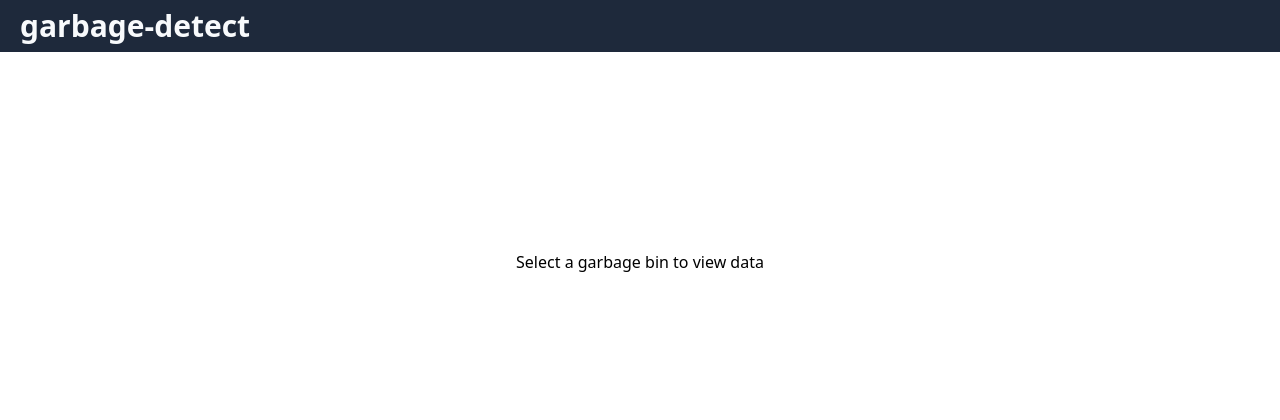
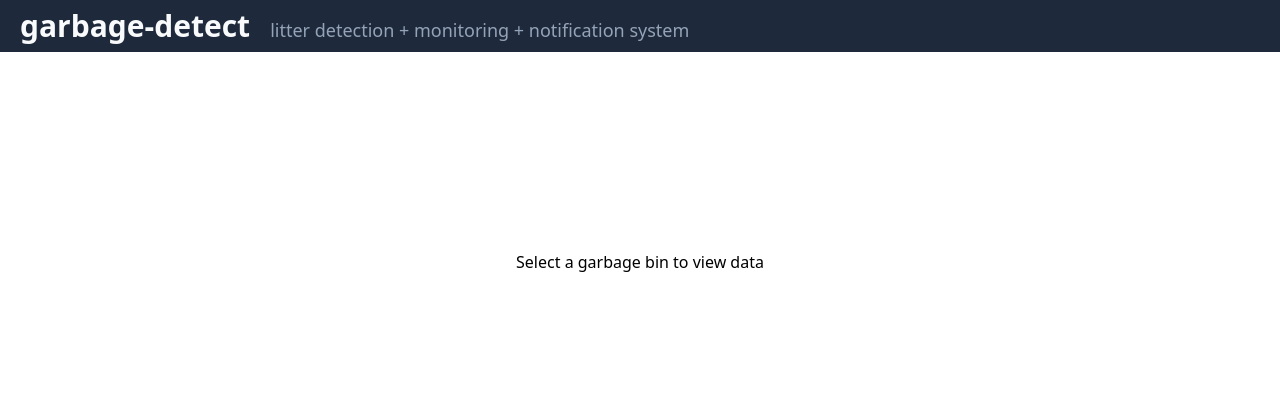
Before and after one commit to dogshadow272/Garbage-Detector, a Flask app: page / in a window 1280 px wide. Shown: the top 420 px of the page. Run offline with Flask 2, Linux system fonts and the light colour scheme; style sheets or scripts are compiled from the project's sources.

Commit message:
Header bar subtitle

```diff
--- a/src/templates/base.html
+++ b/src/templates/base.html
@@ -10,12 +10,17 @@
 </head>
 
 <body class="flex flex-col justify-between h-full">
-    <a href="/" class="text-3xl font-bold text-slate-50 bg-slate-800 py-2 pl-5">garbage-detect</a>
+    <header class="flex gap-5 items-end bg-slate-800 py-2 pl-5">
+        <a href="/" class="text-3xl font-bold text-slate-50">garbage-detect</a>
+        <span class="text-lg font-normal text-slate-400">litter detection + monitoring + notification system</span>
+    </header>
+
     <div class="h-80 mx-28 text-center align-middle leading-[20rem]">
         {% block stats %}
         Select a garbage bin to view data
         {% endblock %}
     </div>
+
     <div class="bg-slate-100 overflow-x-scroll h-fit px-9 py-10">
         <div class="flex gap-6">
             {% for bin in bins %}
```
